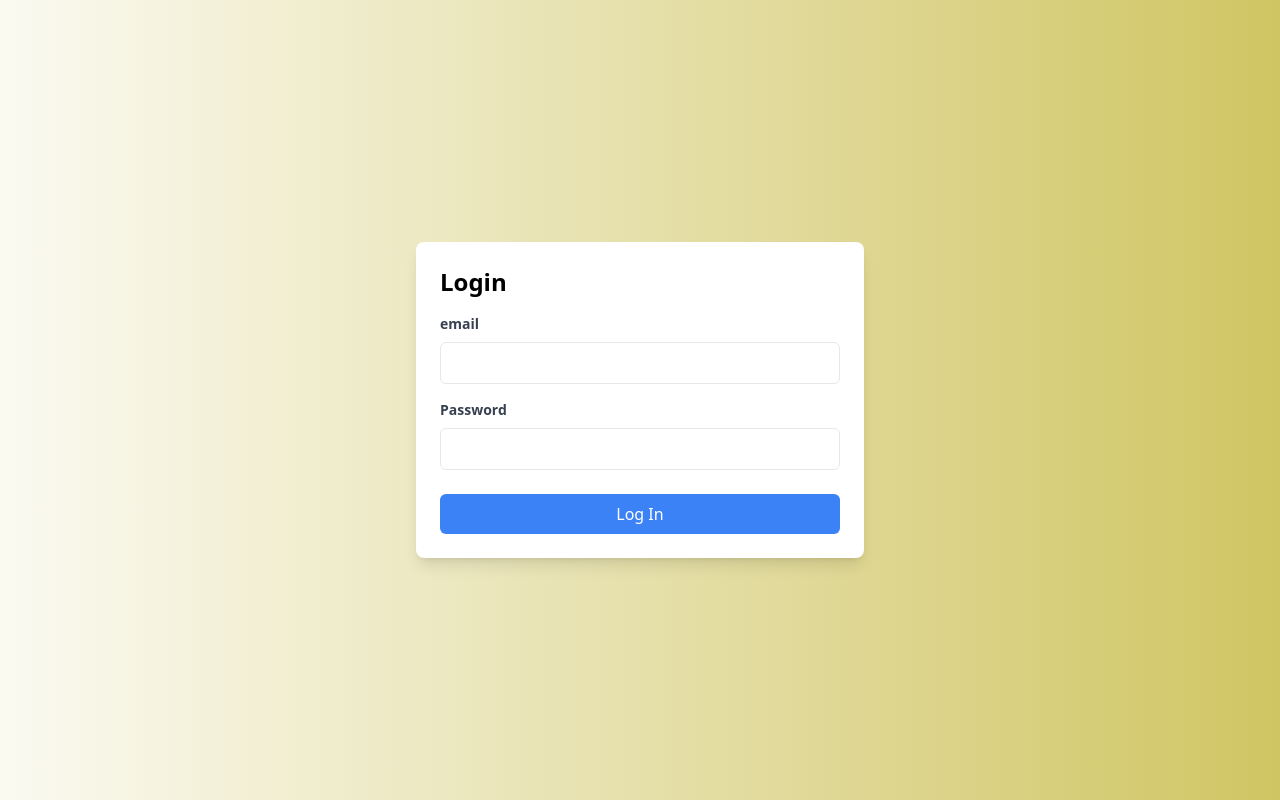
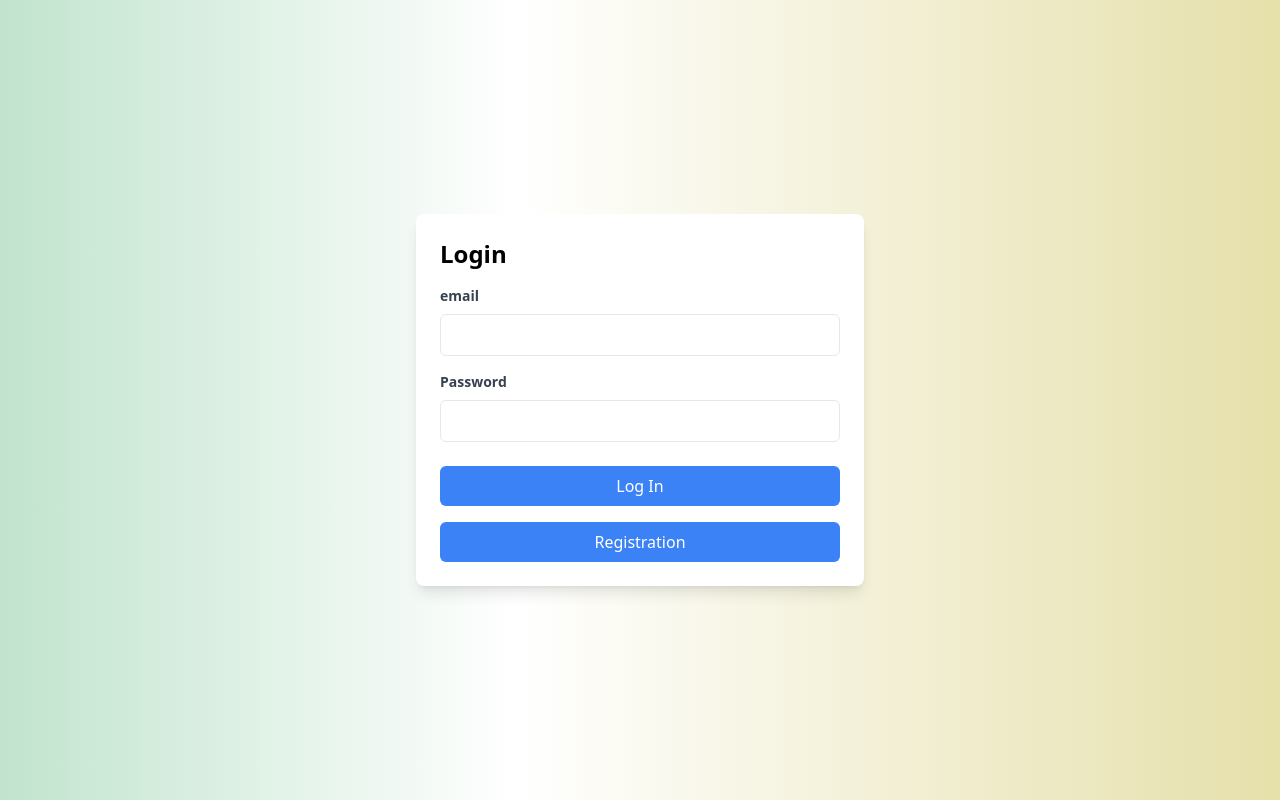
Before and after one commit to rikiDalvarez/Dice-game, a React (Vite) app in the folder client/: page / in a window 1280 px wide. Built offline with nearby package versions, Linux system fonts and the light colour scheme.

Commit message:
add button register

```diff
--- a/client/src/Login.tsx
+++ b/client/src/Login.tsx
@@ -85,6 +85,12 @@ const Login: React.FC = () => {
 							>
 								Log In
 							</button>
+							<button
+								className="w-full mt-4 bg-blue-500 text-white py-2 px-4 rounded-md hover:bg-blue-600 focus:outline-none focus:ring focus:ring-blue-300"
+								type="submit"
+							>
+								Registration
+							</button>
 						</form>
 					</>
 					)}
```
